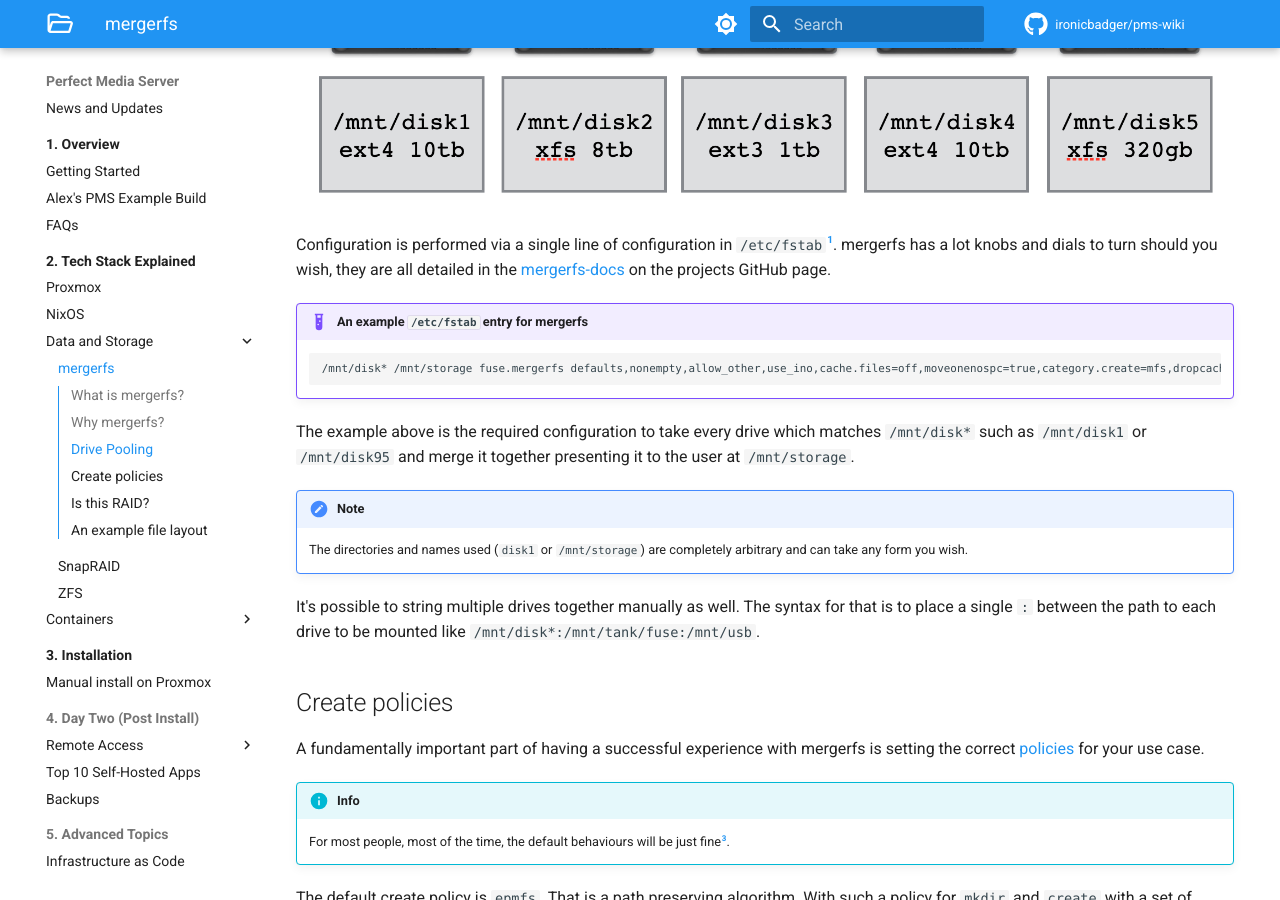
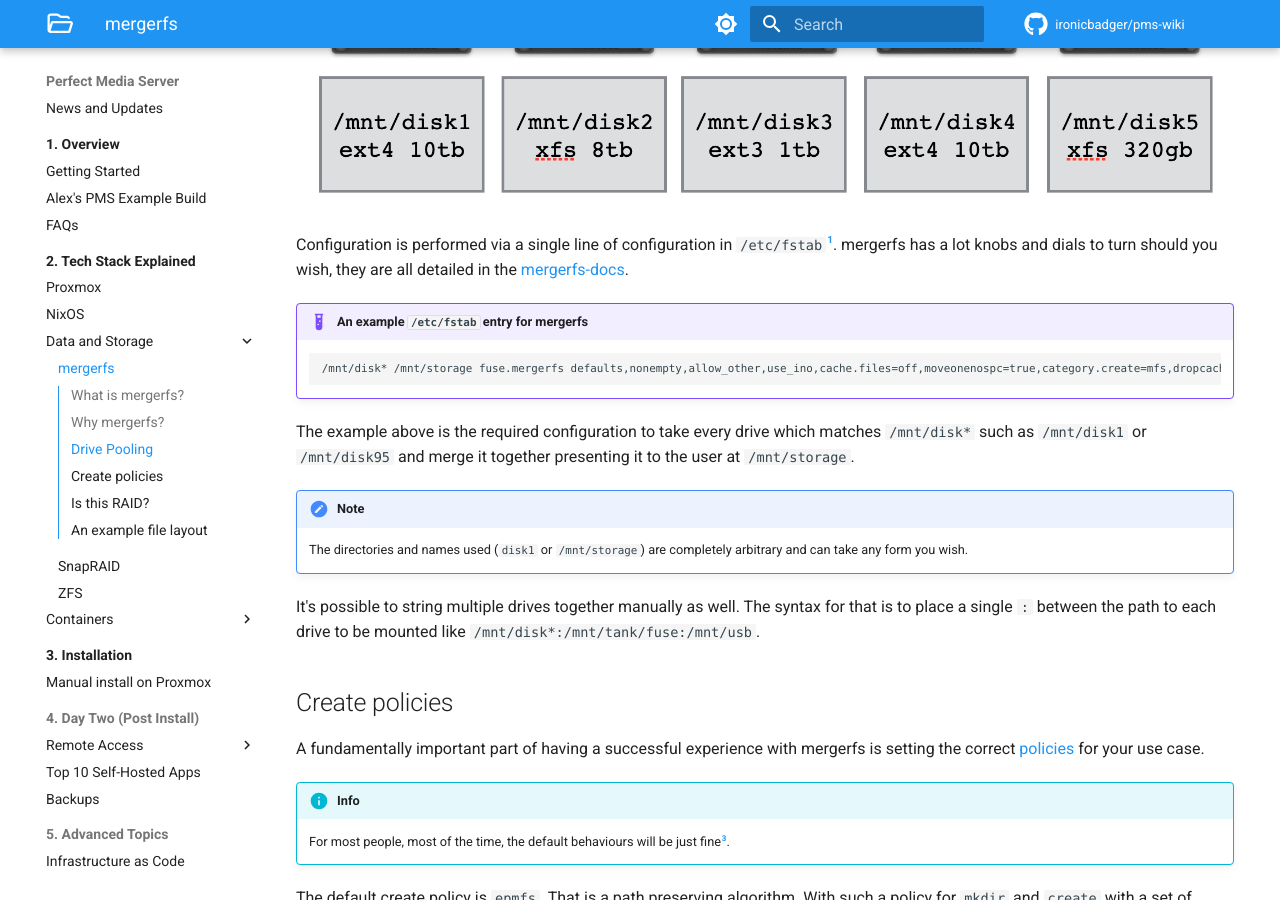
Before and after one commit to ironicbadger/pms-wiki, an MkDocs documentation site: the page built from docs/02-tech-stack/mergerfs.md, in a window 1280 px wide and 900 px high, scrolled down 2116 px. Built offline with MkDocs 1.6.1 and Material for MkDocs 9.7.7, drawn with Linux system fonts in a browser that asks for light colours; some web fonts are replaced; comment, search, counter and statistics services are not loaded.

Commit message:
Fix link formatting in mergerfs documentation

````diff
--- a/docs/02-tech-stack/mergerfs.md
+++ b/docs/02-tech-stack/mergerfs.md
@@ -37,7 +37,7 @@ In the following diagram there are five separate disks. Each disk is a different
 
 ![mergerfs-blue](../images/tech-stack/mergerfs-blue.png)
 
-Configuration is performed via a single line of configuration in `/etc/fstab`[^1]. mergerfs has a lot knobs and dials to turn should you wish, they are all detailed in the [mergerfs-docs](trapexit.github.io/mergerfs) on the projects GitHub page.
+Configuration is performed via a single line of configuration in `/etc/fstab`[^1]. mergerfs has a lot knobs and dials to turn should you wish, they are all detailed in the [mergerfs-docs](trapexit.github.io/mergerfs).
 
 !!! example "An example `/etc/fstab` entry for mergerfs"
     ```
````
